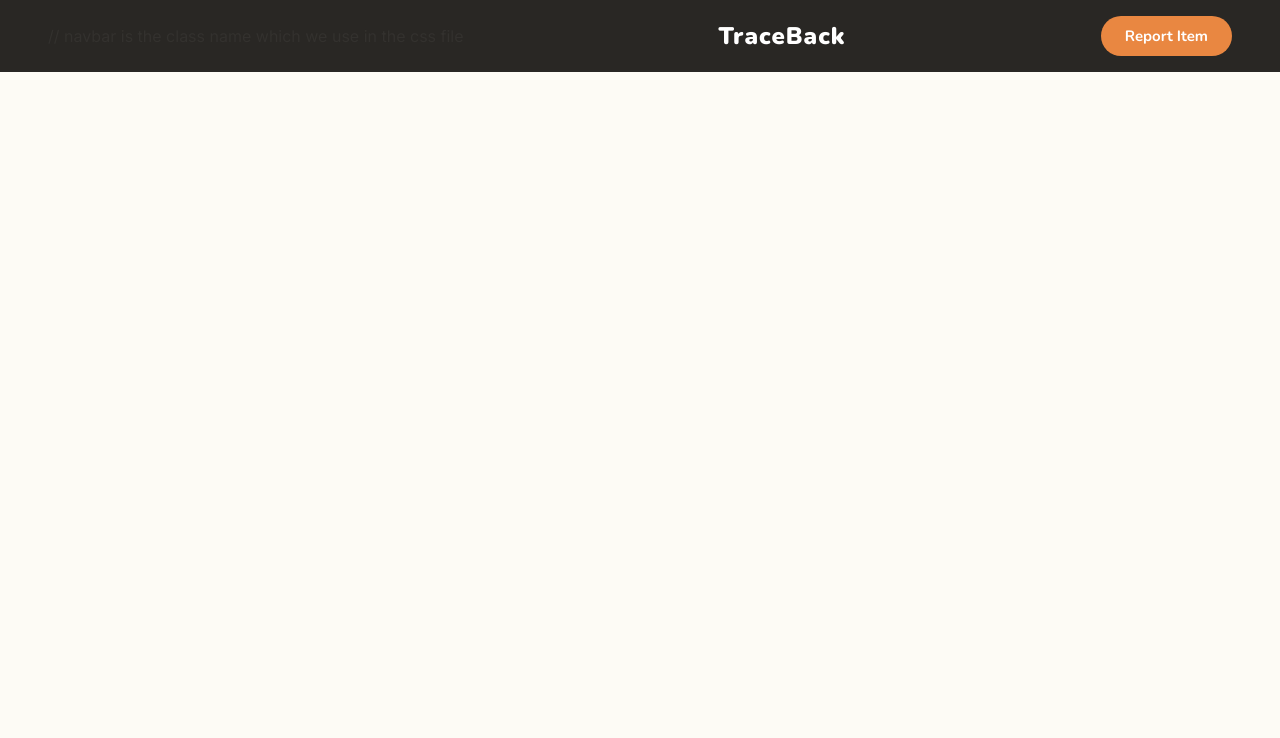
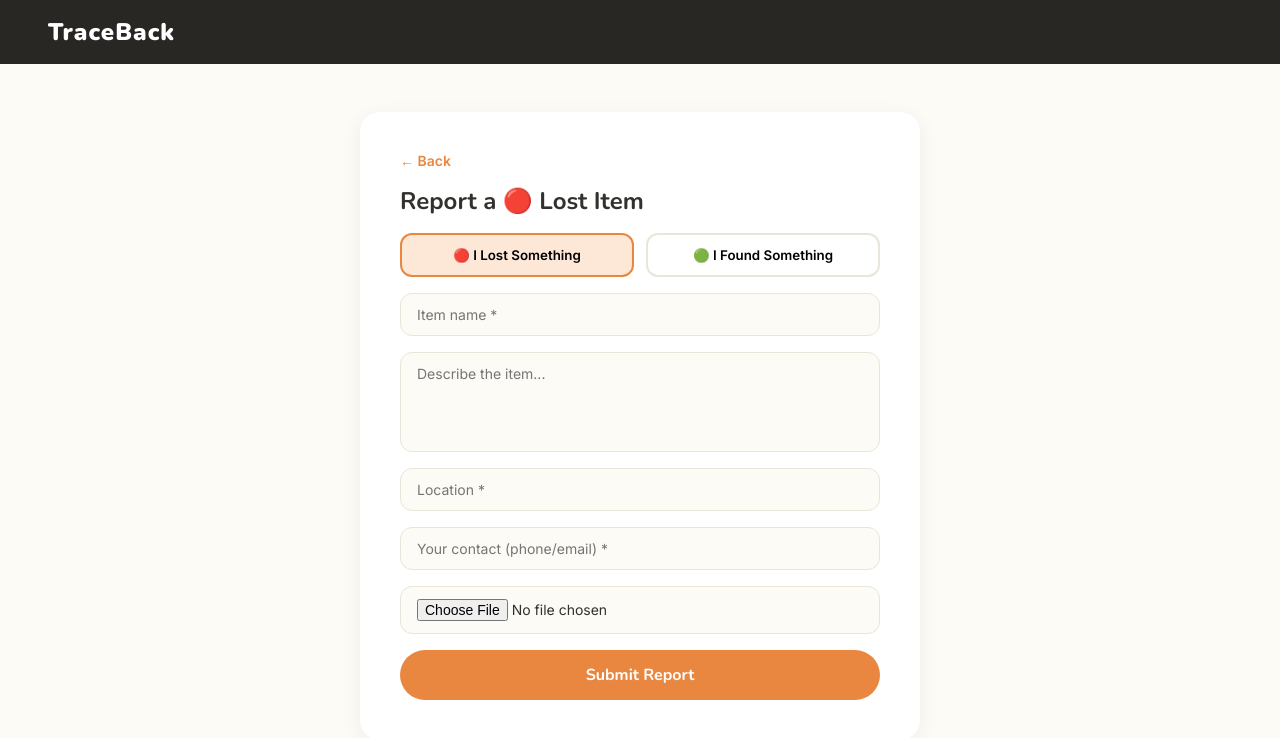
Before and after one commit to Pragalbhsh/traceback-frontend, a React (Create React App) app: page /post in a window 1280 px wide. Shown: the top 738 px of the page. Built offline with nearby package versions, Linux system fonts and the light colour scheme.

Commit message:
complete react frontend

```diff
--- a/src/App.js
+++ b/src/App.js
@@ -1,6 +1,8 @@
 import Navbar from './components/Navbar';
 import { BrowserRouter, Routes, Route } from 'react-router-dom';
 import Home from './pages/Home';
+import PostItem from './pages/PostItem';
+import ItemDetail from './pages/ItemDetail';
 
 function App() {
   return (
@@ -8,6 +10,8 @@ function App() {
     <Navbar />
       <Routes>
         <Route path="/" element={<Home />} />
+        <Route path="/post" element={<PostItem />} />
+        <Route path="/item/:id" element={<ItemDetail />} />
       </Routes>
     </BrowserRouter>
   );
--- a/src/components/Navbar.jsx
+++ b/src/components/Navbar.jsx
@@ -2,9 +2,8 @@ import './Navbar.css';
 function Navbar() {
     return (
         <nav
-            className="navbar"> // navbar is the class name which we use in the css file
+            className="navbar"> {/* navbar is the class name which we use in the css file */}
             <h1>TraceBack</h1>
-            <button>Report Item</button>
         </nav>
     );
 }
--- /dev/null
+++ b/src/pages/ItemDetail.css
@@ -0,0 +1,89 @@
+.detail-page {
+    min-height: 100vh;
+    background-color: #FDFBF5;
+    padding: 48px;
+    display: flex;
+    justify-content: center;
+}
+
+.detail-card {
+    background: white;
+    padding: 40px;
+    border-radius: 20px;
+    width: 100%;
+    max-width: 620px;
+    box-shadow: 0 4px 20px rgba(0,0,0,0.06);
+    height: fit-content;
+    display: flex;
+    flex-direction: column;
+    gap: 16px;
+}
+
+.back-btn {
+    background: none;
+    border: none;
+    color: #E98741;
+    font-weight: 700;
+    cursor: pointer;
+    font-size: 14px;
+    text-align: left;
+    padding: 0;
+}
+
+.detail-badge {
+    display: inline-block;
+    padding: 4px 14px;
+    border-radius: 999px;
+    font-size: 12px;
+    font-weight: 800;
+    text-transform: uppercase;
+    letter-spacing: 0.5px;
+}
+
+.detail-badge.lost {
+    background: #E98741;
+    color: white;
+}
+
+.detail-badge.found {
+    background: #22c55e;
+    color: white;
+}
+
+.detail-card h2 {
+    font-family: var(--font-display);
+    font-size: 28px;
+    color: #33312E;
+    margin: 0;
+}
+
+.detail-card p {
+    color: #7A746D;
+    font-size: 15px;
+    line-height: 1.6;
+}
+
+.detail-card img {
+    width: 100%;
+    border-radius: 12px;
+    object-fit: cover;
+    max-height: 300px;
+}
+
+.contact-box {
+    background: #f0fdf4;
+    border: 1px solid #22c55e;
+    padding: 20px;
+    border-radius: 12px;
+}
+
+.contact-box h4 {
+    color: #22c55e;
+    font-family: var(--font-display);
+    margin-bottom: 8px;
+}
+
+.contact-box p {
+    color: #33312E;
+    font-weight: 600;
+}
--- /dev/null
+++ b/src/pages/ItemDetail.jsx
@@ -0,0 +1,36 @@
+import { useState , useEffect } from 'react';
+import { useParams , useNavigate } from 'react-router-dom';
+import './ItemDetail.css';
+
+function ItemDetail () {
+    const [item , setItem] = useState(null);
+    const { id } = useParams();
+    const navigate = useNavigate();
+
+    useEffect(() => {
+        fetch(`http://localhost:3000/items/${id}`)
+        .then(res => res.json())
+        .then(data => setItem(data));
+    }, [id]);
+
+    if(!item) return <p>Loading...</p>;
+
+return (
+    <div className="detail-page">
+        <div className="detail-card">
+            <button className="back-btn" onClick={() => navigate('/')}>← Back</button>
+            <span className={`detail-badge ${item.type}`}>{item.type}</span>
+            <h2>{item.name || 'Unnamed Item'}</h2>
+            {item.image && <img src={item.image} alt={item.name} />}
+            <p>📍 {item.location}</p>
+            <p>{item.description}</p>
+            <p>📅 {new Date(item.date).toLocaleDateString()}</p>
+            <div className="contact-box">
+                <h4>📞 Contact</h4>
+                <p>{item.contact}</p>
+            </div>
+        </div>
+    </div>
+);
+}
+export default ItemDetail;
--- /dev/null
+++ b/src/pages/PostItem.css
@@ -0,0 +1,108 @@
+.post-page {
+    min-height: 100vh;
+    background-color: #FDFBF5;
+    padding: 48px;
+    display: flex;
+    justify-content: center;
+}
+
+.post-form {
+    background: white;
+    padding: 40px;
+    border-radius: 20px;
+    width: 100%;
+    max-width: 560px;
+    display: flex;
+    flex-direction: column;
+    gap: 16px;
+    box-shadow: 0 4px 20px rgba(0,0,0,0.06);
+    height: fit-content;
+}
+
+.post-form h2 {
+    font-family: var(--font-display);
+    font-size: 24px;
+    color: #33312E;
+}
+
+.back-btn {
+    background: none;
+    border: none;
+    color: #E98741;
+    font-weight: 700;
+    cursor: pointer;
+    font-size: 14px;
+    text-align: left;
+    padding: 0;
+}
+
+.type-toggle {
+    display: flex;
+    gap: 12px;
+}
+
+.type-toggle button {
+    flex: 1;
+    padding: 12px;
+    border-radius: 12px;
+    border: 2px solid #EAE5D9;
+    background: white;
+    cursor: pointer;
+    font-weight: 600;
+    transition: all 0.2s;
+}
+
+.active-lost {
+    border-color: #E98741 !important;
+    background: #FDE8D8 !important;
+}
+
+.active-found {
+    border-color: #22c55e !important;
+    background: #f0fdf4 !important;
+}
+
+.post-form input,
+.post-form textarea {
+    width: 100%;
+    padding: 12px 16px;
+    border: 1px solid #EAE5D9;
+    border-radius: 12px;
+    font-size: 14px;
+    font-family: var(--font-body);
+    outline: none;
+    transition: border 0.2s;
+    background: #FDFBF5;
+}
+
+.post-form textarea {
+    height: 100px;
+    resize: none;
+}
+
+.post-form input:focus,
+.post-form textarea:focus {
+    border-color: #E98741;
+}
+
+.submit-btn {
+    padding: 14px;
+    background: #E98741;
+    color: white;
+    border: none;
+    border-radius: 999px;
+    font-size: 16px;
+    font-weight: 700;
+    cursor: pointer;
+    font-family: var(--font-display);
+    transition: all 0.2s;
+}
+
+.submit-btn:hover {
+    background: #D67430;
+}
+
+.submit-btn:disabled {
+    opacity: 0.6;
+    cursor: not-allowed;
+}
--- a/src/pages/PostItem.jsx
+++ b/src/pages/PostItem.jsx
@@ -0,0 +1,83 @@
+import './PostItem.css';
+import { useState } from 'react';
+import { useNavigate, useSearchParams } from 'react-router-dom';
+
+function PostItem() {
+    const navigate = useNavigate();
+    const [searchParams] = useSearchParams();
+    const defaultType = searchParams.get('type') || 'lost';
+
+    const [form, setForm] = useState({
+        type: defaultType,
+        name: '',
+        description: '',
+        location: '',
+        contact: ''
+    });
+    const [image, setImage] = useState(null);
+    const [loading, setLoading] = useState(false);
+
+    const handleChange = (e) => {
+        setForm({ ...form, [e.target.name]: e.target.value });
+    };
+
+    const handleSubmit = async () => {
+        if (!form.name || !form.location || !form.contact) {
+            alert('Please fill in name, location and contact!');
+            return;
+        }
+        setLoading(true);
+        const formData = new FormData();
+        Object.entries(form).forEach(([key, val]) => formData.append(key, val));
+        if (image) formData.append('image', image);
+
+        try {
+            const res = await fetch('http://localhost:3000/items', {
+                method: 'POST',
+                body: formData
+            });
+            const data = await res.json();
+            if (data.possibleMatches && data.possibleMatches.length > 0) {
+                alert(`🎉 ${data.possibleMatches.length} possible match(es) found!`);
+            }
+            navigate('/');
+        } catch (err) {
+            alert('Something went wrong. Is your backend running?');
+        }
+        setLoading(false);
+    };
+
+    return (
+        <div className="post-page">
+            <div className="post-form">
+                <button className="back-btn" onClick={() => navigate('/')}>← Back</button>
+                <h2>Report a {form.type === 'lost' ? '🔴 Lost' : '🟢 Found'} Item</h2>
+
+                <div className="type-toggle">
+                    <button
+                        className={form.type === 'lost' ? 'active-lost' : ''}
+                        onClick={() => setForm({...form, type: 'lost'})}>
+                        🔴 I Lost Something
+                    </button>
+                    <button
+                        className={form.type === 'found' ? 'active-found' : ''}
+                        onClick={() => setForm({...form, type: 'found'})}>
+                        🟢 I Found Something
+                    </button>
+                </div>
+
+                <input name="name" placeholder="Item name *" onChange={handleChange} />
+                <textarea name="description" placeholder="Describe the item..." onChange={handleChange} />
+                <input name="location" placeholder="Location *" onChange={handleChange} />
+                <input name="contact" placeholder="Your contact (phone/email) *" onChange={handleChange} />
+                <input type="file" accept="image/*" onChange={(e) => setImage(e.target.files[0])} />
+
+                <button className="submit-btn" onClick={handleSubmit} disabled={loading}>
+                    {loading ? 'Submitting...' : 'Submit Report'}
+                </button>
+            </div>
+        </div>
+    );
+}
+
+export default PostItem;
```
